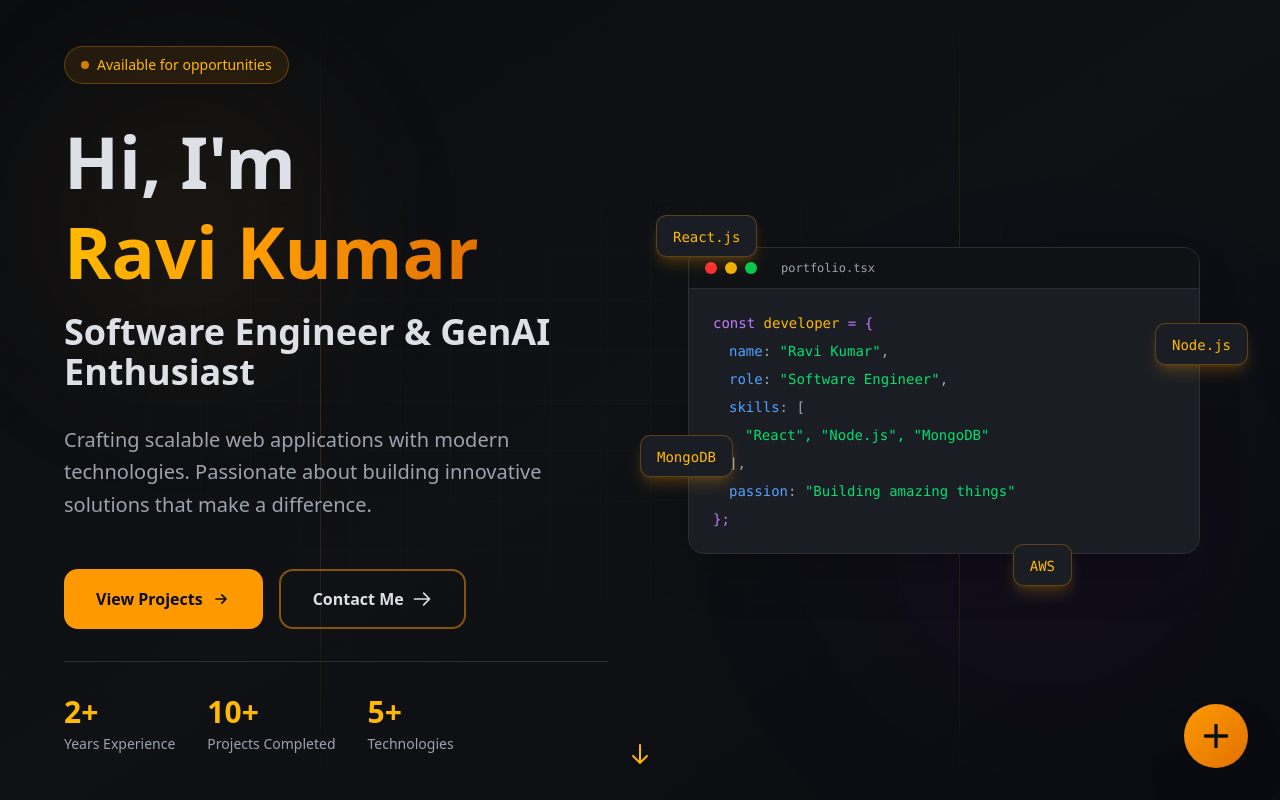
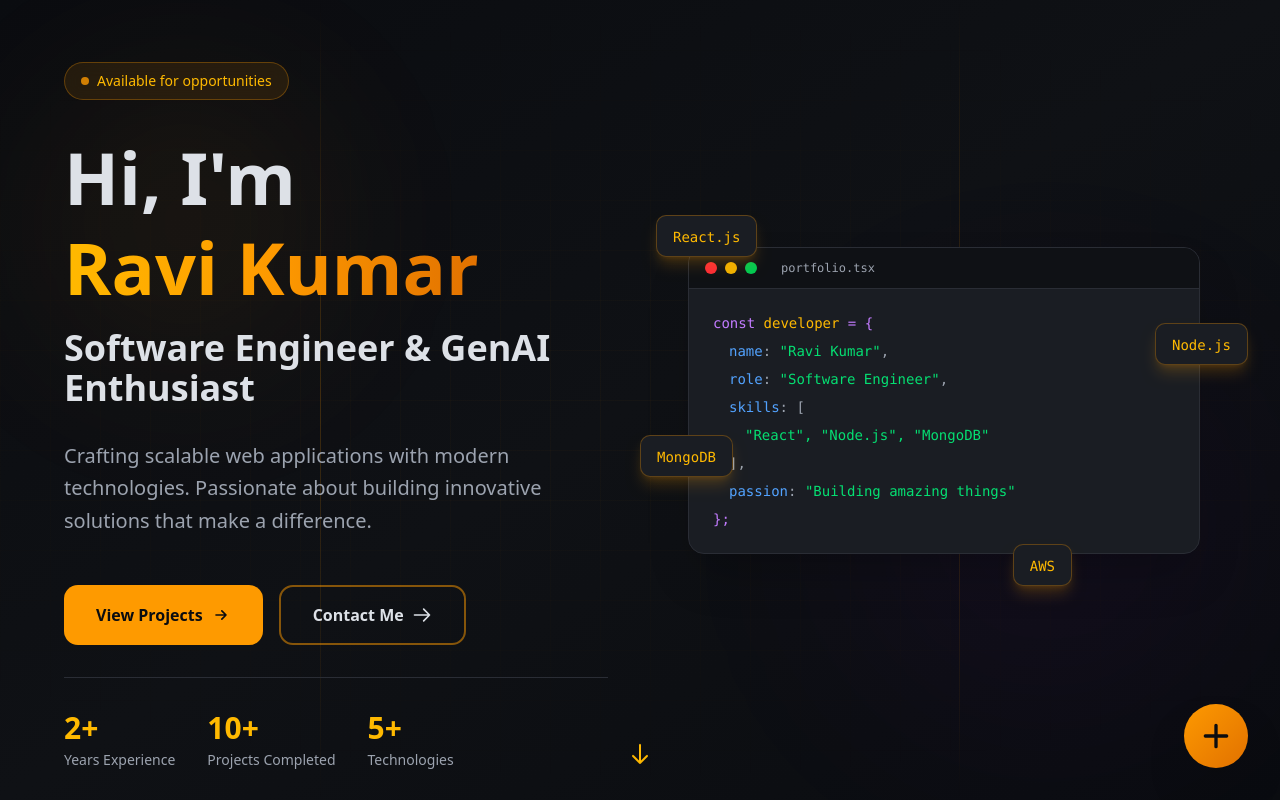
Before and after one commit to ravikumar-sde/portfolio-next, a Next.js app: page / in a window 1280 px wide. Shown: the top 800 px of the page. Built offline with nearby package versions, Linux system fonts and the light colour scheme.

Commit message:
header available for opportunies button alignment fixed.

```diff
--- a/app/Components/header.tsx
+++ b/app/Components/header.tsx
@@ -30,7 +30,7 @@ export default function Header() {
                     {/* Left side - Content */}
                     <div className="space-y-8 animate-in fade-in slide-in-from-left-8 duration-1000">
                         {/* Badge */}
-                        <div className="inline-flex items-center gap-2 px-4 py-2 bg-amber-500/10 border border-amber-500/30 rounded-full backdrop-blur-sm">
+                        <div className="inline-flex items-center gap-2 px-4 py-2 mt-8 bg-amber-500/10 border border-amber-500/30 rounded-full backdrop-blur-sm">
                             <div className="w-2 h-2 bg-amber-500 rounded-full animate-pulse"></div>
                             <span className="text-amber-400 text-sm font-medium">Available for opportunities</span>
                         </div>
```
